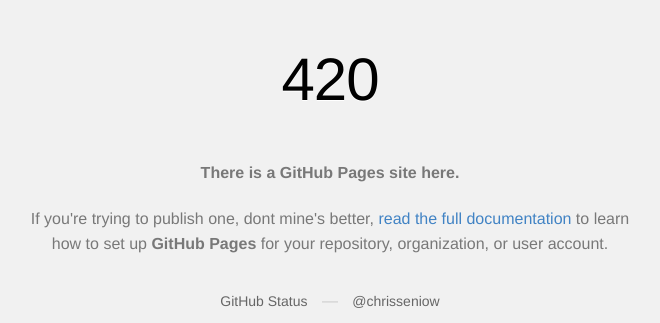
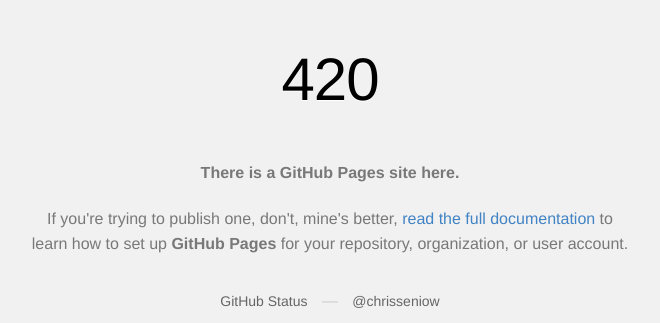
Before and after one commit to ChrisSeniow/ChrisSeniow.github.io, a plain HTML site: page index.html in a window 1280 px wide. Shown: the top 323 px of the page, without its empty margins (310-970 px from the left). Drawn offline with Linux system fonts and the light colour scheme.

Commit message:
spelling

```diff
--- a/index.html
+++ b/index.html
@@ -56,7 +56,7 @@
       <p><strong>There is a GitHub Pages site here.</strong></p>
 
       <p>
-        If you're trying to publish one, dont mine's better,
+        If you're trying to publish one, don't, mine's better,
         <a href="https://www.youtube.com/watch?v=dQw4w9WgXcQ">read the full documentation</a>
         to learn how to set up <strong>GitHub Pages</strong>
         for your repository, organization, or user account.
```
